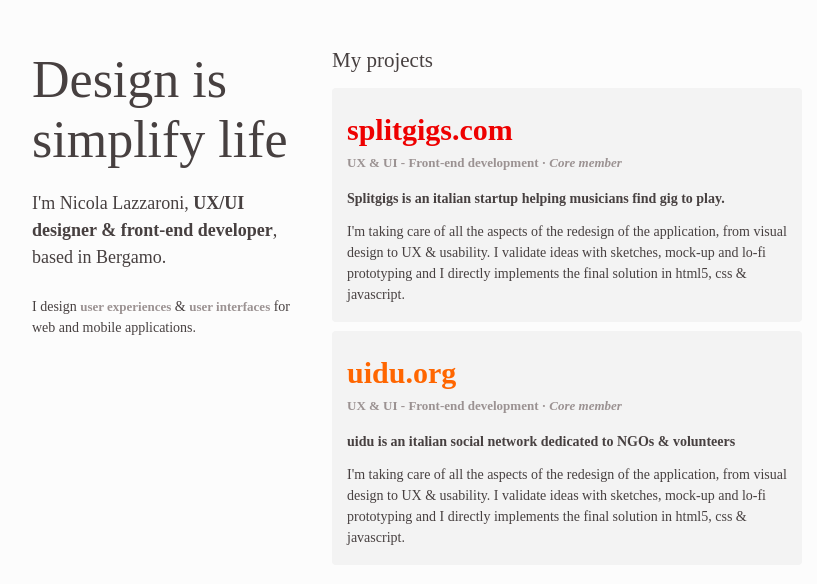
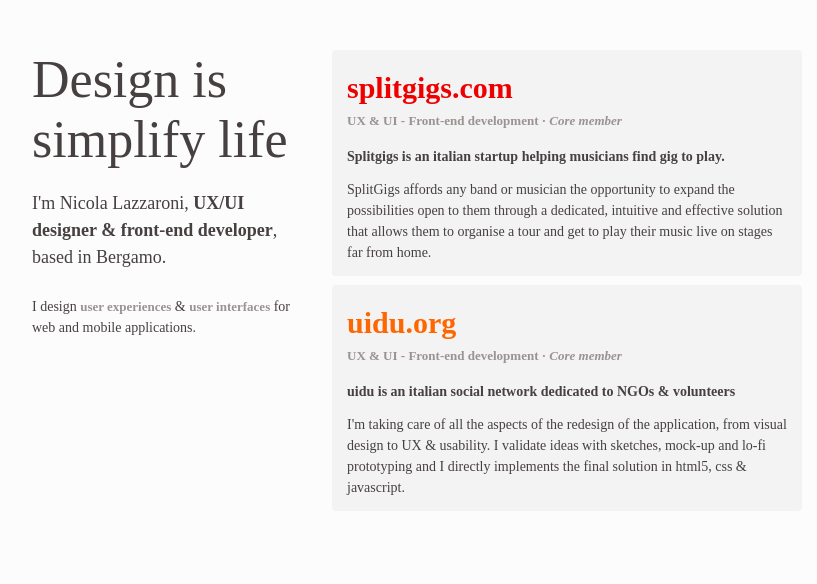
Before and after one commit to nclzz/nclzz.github.io, a plain HTML site: page index.html in a window 1280 px wide. Shown: the whole page, without its empty margins (23-840 px from the left). Drawn offline with nearby package versions, Linux system fonts and the light colour scheme; a script that the page names is missing.

Commit message:
new description

```diff
--- a/index.html
+++ b/index.html
@@ -17,12 +17,11 @@
 	    <p>I design <span class="skills">user experiences</span> &amp; <span class="skills">user interfaces</span> for web and mobile applications.</p>
   	</header>
     <section class="span5">
-	    <h2>My projects</h2>
 	    <div class="project">
 				<h3><a href="http://www.splitgigs.com" target="_blank" class="red external">splitgigs.com</a></h3>
 				<p class="skills">UX &amp; UI - Front-end development &middot; <i>Core member</i></p>
 				<p><strong>Splitgigs is an italian startup helping musicians find gig to play.</strong></p>
-				<p>I'm taking care of all the aspects of the redesign of the application, from visual design to UX & usability. I validate ideas with sketches, mock-up and lo-fi prototyping and I directly implements the final solution in html5, css & javascript.</p>
+				<p>SplitGigs affords any band or musician the opportunity to expand the possibilities open to them through a dedicated, intuitive and effective solution that allows them to organise a tour and get to play their music live on stages far from home.</p>
 	    </div>
 	    <div class="project">
 				<h3><a href="http://uidu.org" target="_blank"  class="orange">uidu.org</a></h3>
--- a/sass/app.scss
+++ b/sass/app.scss
@@ -106,7 +106,7 @@ p {
 }
 .container {margin-top: 50px;}
 
-.project {padding: 5px 15px; background-color: #f3f3f3; @include border-radius(4px, 4px); margin-bottom: 9px; }
+.project {padding: 1px 15px; background-color: #f3f3f3; @include border-radius(4px, 4px); margin-bottom: 9px; }
 
 .red {color: $red;}
 .orange {color: $orange;}
```
Also changed, not shown: css/app.css, 1 other file.
